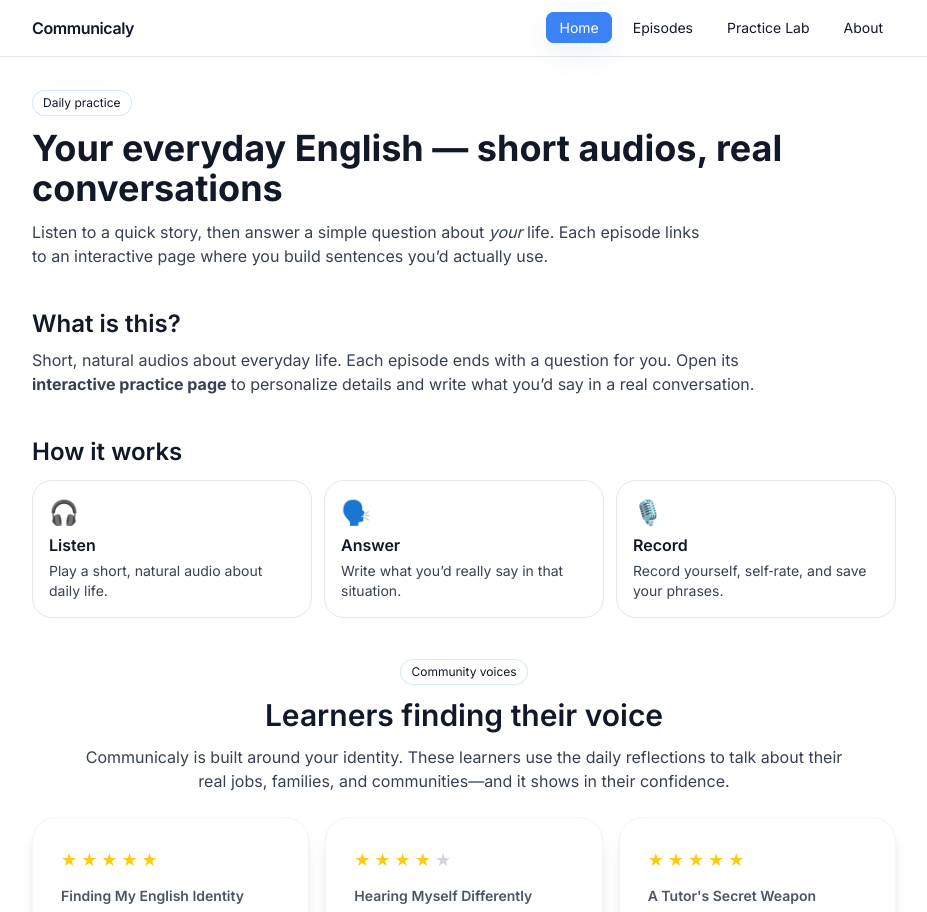
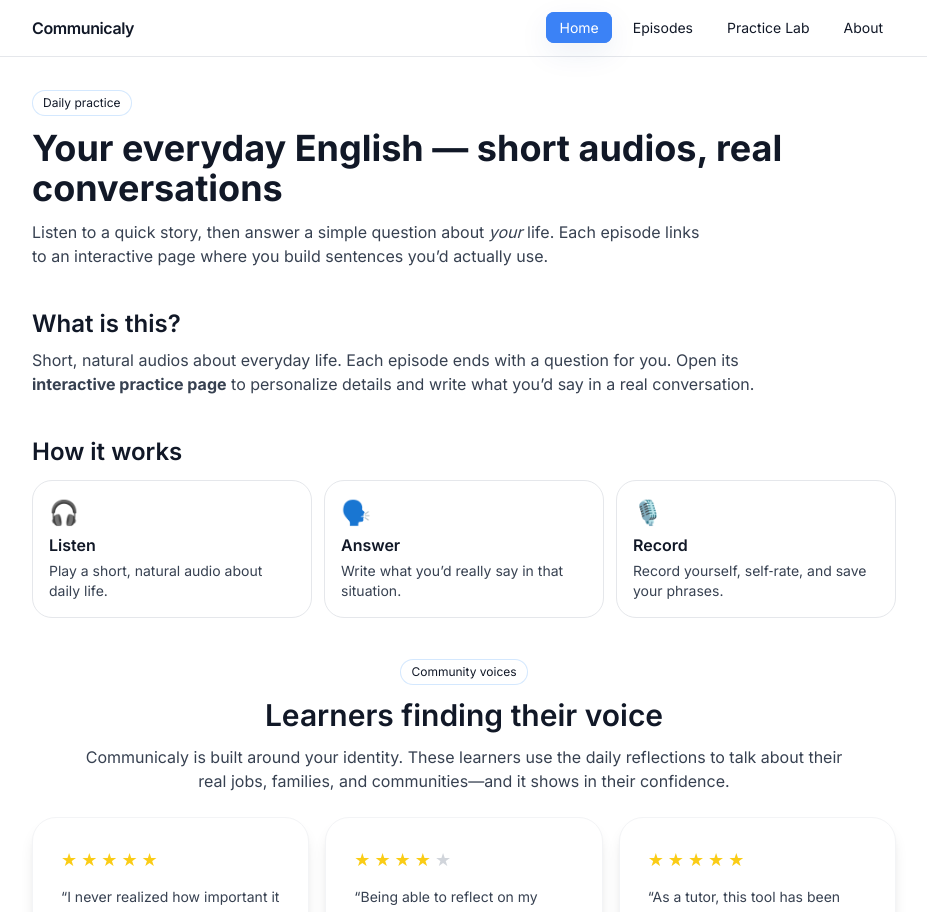
Before and after one commit to a-arboleda/communicaly, a Next.js app: page / in a window 1280 px wide. Shown: the top 912 px of the page, without its empty margins (176-1103 px from the left). Built offline with nearby package versions, Linux system fonts and the light colour scheme; a web font is replaced by a local one.

Commit message:
Removed Testimonial Headline

```diff
--- a/app/page.tsx
+++ b/app/page.tsx
@@ -9,7 +9,6 @@
     name: "Mariana",
     initials: "MG",
     occupation: "Marketing Professional",
-    headline: "Finding My English Identity",
     quote:
       "I never realized how important it was to build my English identity until my tutor and I started a weekly class focused on sounding more like myself. Now, I feel so much more confident when I speak.",
     rating: 5,
@@ -19,7 +18,6 @@
     name: "Daniel",
     initials: "DM",
     occupation: "Software Engineer",
-    headline: "Hearing Myself Differently",
     quote:
       "Being able to reflect on my answers, record myself, and then listen back has been a game-changer. I didn't know how much I needed this to really improve my listening skills.",
     rating: 4,
@@ -29,7 +27,6 @@
     name: "Laura",
     initials: "LL",
     occupation: "English Tutor",
-    headline: "A Tutor's Secret Weapon",
     quote:
       "As a tutor, this tool has been incredibly helpful. I feel I can plan my lessons so much better, and my students truly feel they've made progress.",
     rating: 5,
@@ -110,9 +107,6 @@
                 ))}
               </div>
               <span className="sr-only">Rated {story.rating} out of 5 stars</span>
-              <p className="text-sm font-semibold text-gray-600">
-                {story.headline}
-              </p>
               <blockquote className="text-sm text-gray-700 leading-relaxed">“{story.quote}”</blockquote>
               <div className="flex items-center gap-4 mt-auto">
                 <span
```
